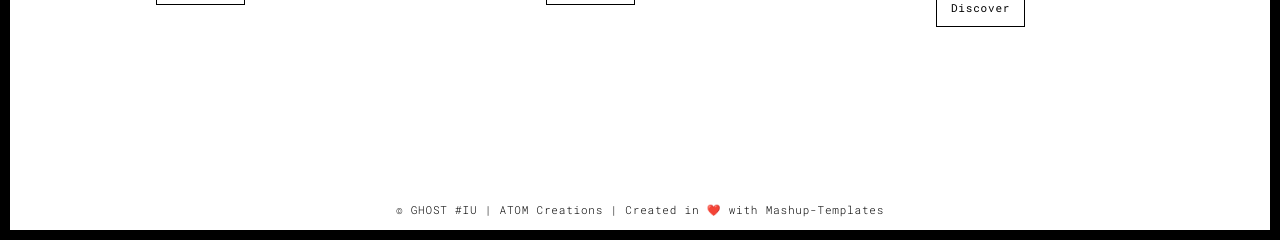
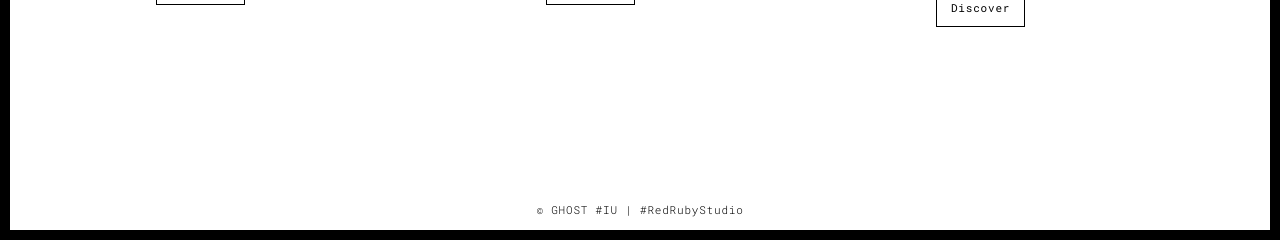
Before and after one commit to Ghost-IU/Portfolio, a Flask app: page /works.html in a window 1280 px wide. Shown: the part 560-807 px from the top of the page. Run offline with Flask 2, Linux system fonts and the light colour scheme; some libraries are stand-ins or nearby versions.

Commit message:
Change copyright phrase

```diff
--- a/templates/about.html
+++ b/templates/about.html
@@ -89,7 +89,7 @@
   <div class="container">
     <div class="row">
       <div class="col-xs-12">
-        <p>© GHOST #IU | ATOM Creations | Created in ❤️ with Mashup-Templates</p>
+        <p>© GHOST #IU | #RedRubyStudio </p>
       </div>
     </div>
   </div>
--- a/templates/contact.html
+++ b/templates/contact.html
@@ -116,7 +116,7 @@
   <div class="container">
     <div class="row">
       <div class="col-xs-12"><br><br>
-        <p>© GHOST #IU | ATOM Creations | Created in ❤️ with Mashup-Templates</p>
+        <p>© GHOST #IU | #RedRubyStudio </p>
       </div>
     </div>
   </div>
--- a/templates/thankyou.html
+++ b/templates/thankyou.html
@@ -76,7 +76,7 @@
   <div class="container">
     <div class="row">
       <div class="col-xs-12"><br><br>
-        <p>© GHOST #IU | ATOM Creations | Created in ❤️ with Mashup-Templates</p>
+        <p>© GHOST #IU | #RedRubyStudio </p>
       </div>
     </div>
   </div>
--- a/templates/works.html
+++ b/templates/works.html
@@ -171,7 +171,7 @@
   <div class="container">
     <div class="row">
       <div class="col-xs-12"><br><br>
-        <p>© GHOST #IU | ATOM Creations | Created in ❤️ with Mashup-Templates</p>
+        <p>© GHOST #IU | #RedRubyStudio </p>
       </div>
     </div>
   </div>
```
